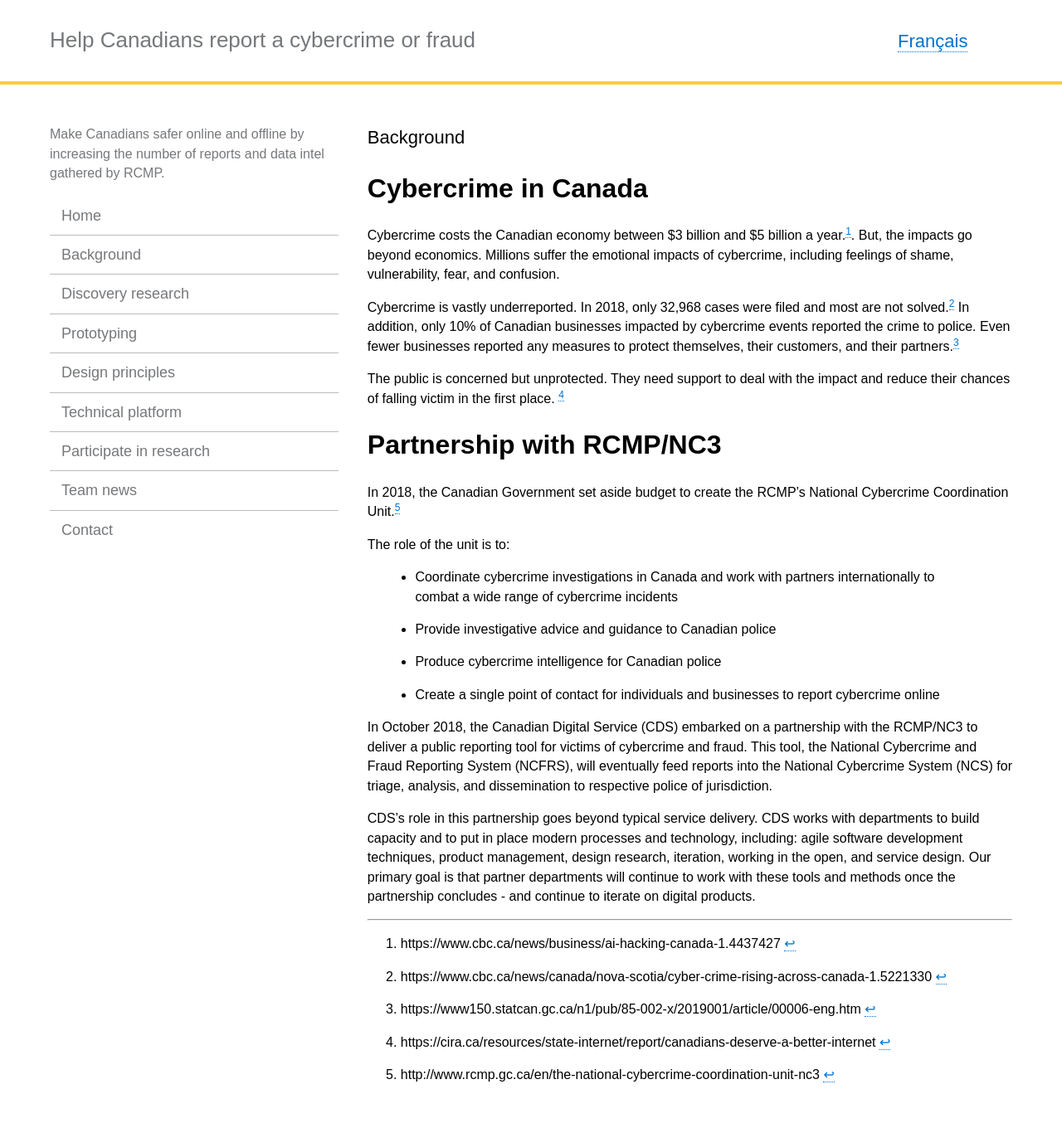
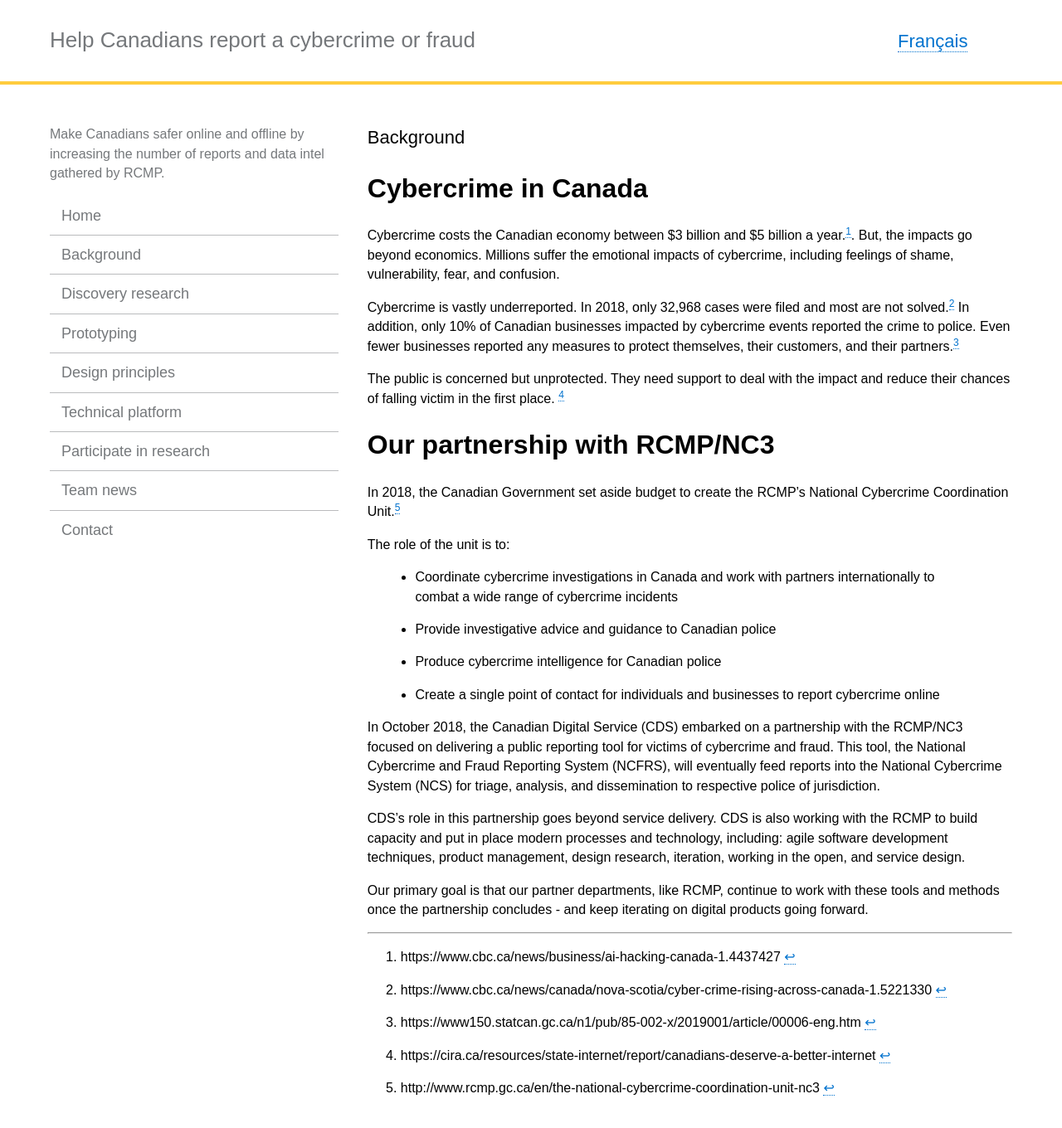
Before and after one commit to cds-snc/rcmp-report-a-cybercrime-alpha-documentation, a Jekyll site: the page built from _pages/en/background.md, in a window 1280 px wide and 1400 px high. Shown: the top 1360 px of the window at 83% size. Built offline with Jekyll 4.4.1, drawn with Linux system fonts in a browser that asks for light colours.

Commit message:
Update background.md

```diff
--- a/_pages/en/background.md
+++ b/_pages/en/background.md
@@ -15,7 +15,7 @@ police. Even fewer businesses reported any measures to protect themselves, their
 
 The public is concerned but unprotected. They need support to deal with the impact and reduce their chances of falling victim in the first place. [^concernedcanadians]
 
-# Partnership with RCMP/NC3
+# Our partnership with RCMP/NC3
 
 In 2018, the Canadian Government set aside budget to create the RCMP's National Cybercrime Coordination Unit.[^NC3]
 
@@ -25,9 +25,11 @@ The role of the unit is to:
  > *  Produce cybercrime intelligence for Canadian police
  > *  Create a single point of contact for individuals and businesses to report cybercrime online
 
-In October 2018, the Canadian Digital Service (CDS) embarked on a partnership with the RCMP/NC3 to deliver a public reporting tool for victims of cybercrime and fraud. This tool, the National Cybercrime and Fraud Reporting System (NCFRS), will eventually feed reports into the National Cybercrime System (NCS) for triage, analysis, and dissemination to respective police of jurisdiction.
+In October 2018, the Canadian Digital Service (CDS) embarked on a partnership with the RCMP/NC3 focused on delivering a public reporting tool for victims of cybercrime and fraud. This tool, the National Cybercrime and Fraud Reporting System (NCFRS), will eventually feed reports into the National Cybercrime System (NCS) for triage, analysis, and dissemination to respective police of jurisdiction.
 
-CDS's role in this partnership goes beyond typical service delivery. CDS works with departments to build capacity and to put in place modern processes and technology, including: agile software development techniques, product management, design research, iteration, working in the open, and service design. Our primary goal is that partner departments will continue to work with these tools and methods once the partnership concludes - and  continue to iterate on digital products.
+CDS's role in this partnership goes beyond service delivery. CDS is also working with the RCMP to build capacity and put in place modern processes and technology, including: agile software development techniques, product management, design research, iteration, working in the open, and service design.
+
+Our primary goal is that our partner departments, like RCMP, continue to work with these tools and methods once the partnership concludes - and keep iterating on digital products going forward.
 
 ---
 [^estimatedcosts]: https://www.cbc.ca/news/business/ai-hacking-canada-1.4437427
```
